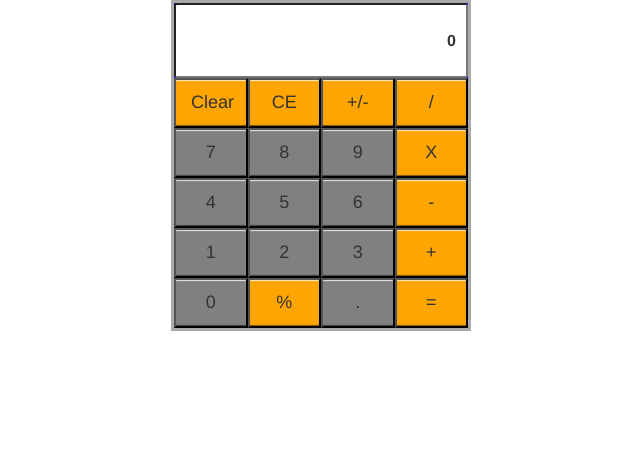
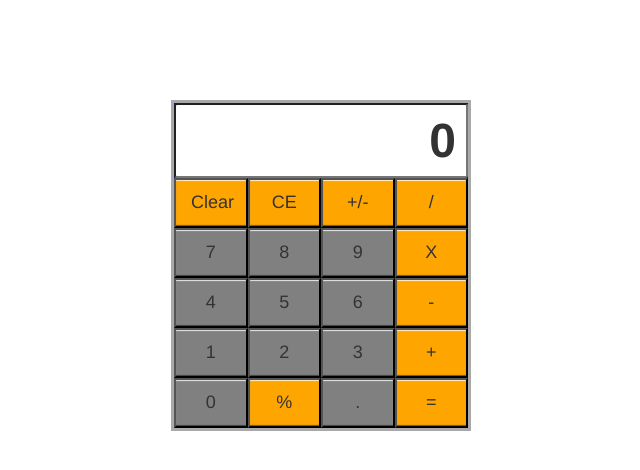
Before and after one commit to doubldragon/calculator, a plain HTML site: page index.html in a window 1280 px wide. Shown: the whole page, without its empty margins (319-959 px from the left). Drawn offline with nearby package versions, Linux system fonts and the light colour scheme.

Commit message:
some minor format tweaks

```diff
--- a/index.html
+++ b/index.html
@@ -60,6 +60,6 @@
 
 		</div>
 	<!-- </div> -->
-	<script src="main2.js"></script>
+	<script src="main.js"></script>
 </body>
 </html>
--- a/main.css
+++ b/main.css
@@ -31,7 +31,7 @@
   border-radius: 3px;
   padding: 10px;
   /*margin: 10px 2px;*/
-  font-size: 16px;
+  font-size: 48px;
   font-weight: bold;
 }
 .numeric {
@@ -58,6 +58,7 @@ button {
 }
 
 #calc {
+	margin-top: 100px;
 	width: 300px;
 	background-color: #293132;
 	border: 3px solid darkgrey;
--- a/main.js
+++ b/main.js
@@ -11,7 +11,6 @@ document.onreadystatechange = function() {
         //initialize the application
         start();
         clearScreen();
-
     }
 };
 
@@ -80,7 +79,6 @@ function handleFunc(btnValue){
 			value1 = 0;
 			display.value = 0;
 			break;
-
 	};
 	checkState(btnValue);
 }
```
